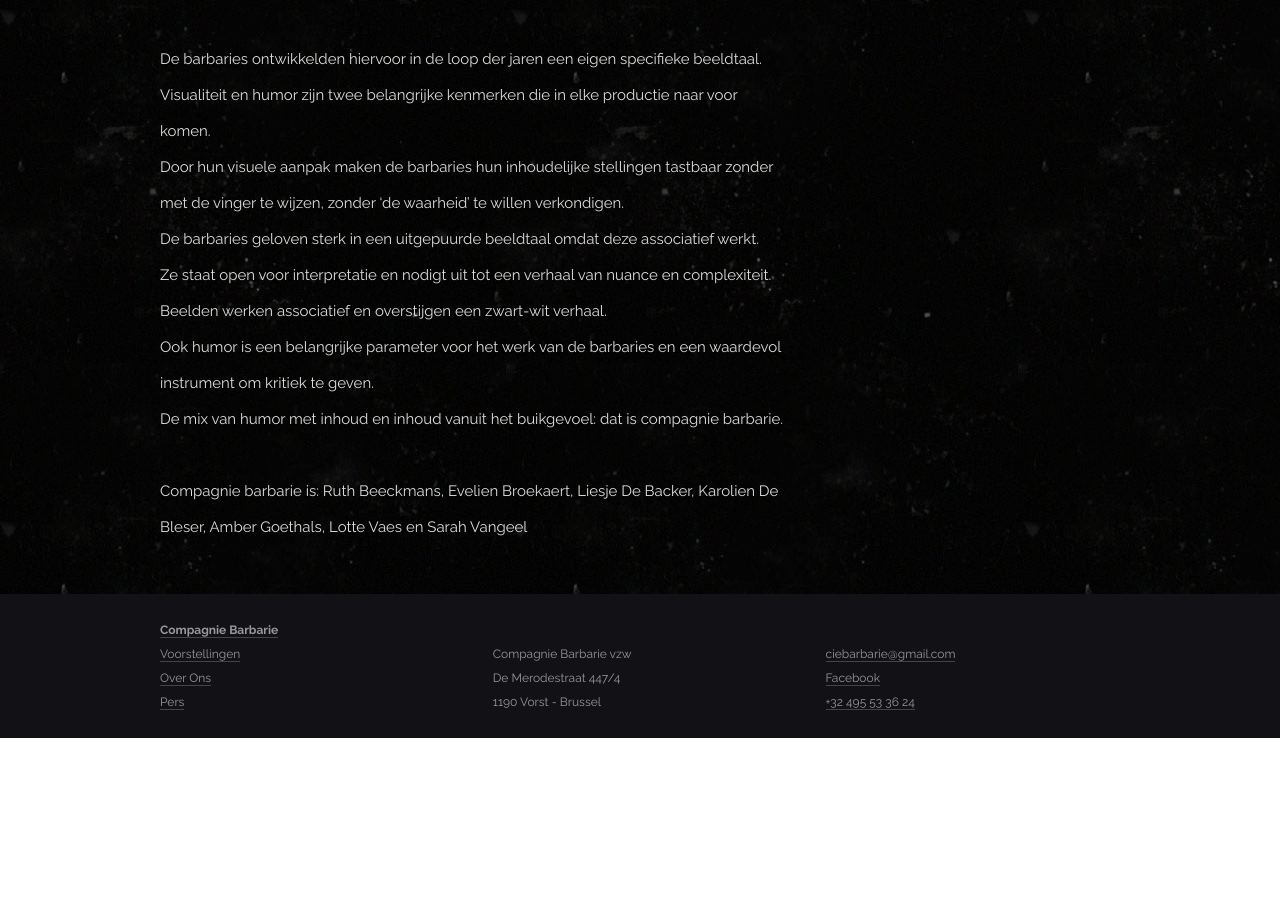
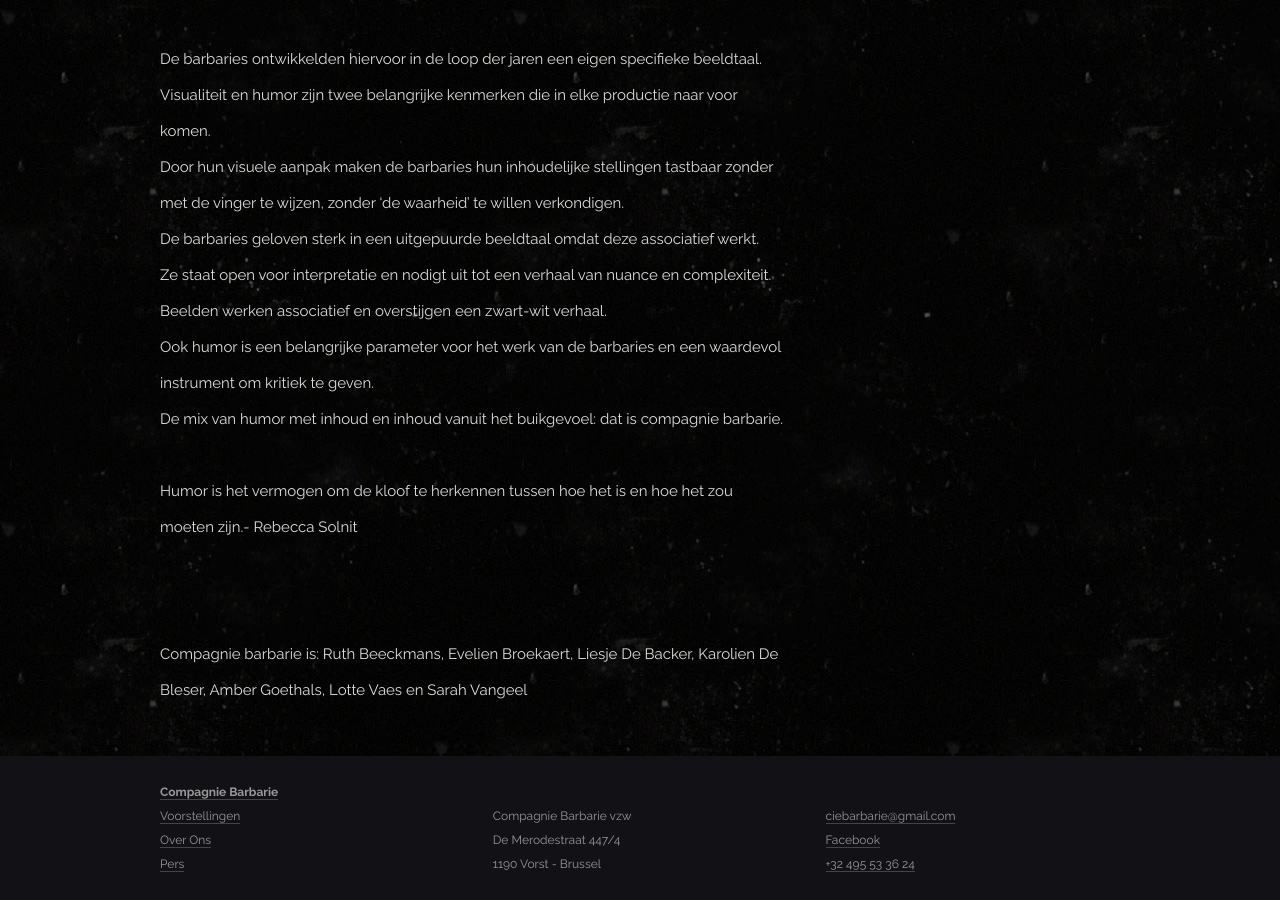
Before and after one commit to ciebarbarie/ciebarbarie, a Jekyll site: the page built from over-ons.md, in a window 1280 px wide and 900 px high, scrolled down 1674 px. Built offline with Jekyll 4.4.1, drawn with Linux system fonts in a browser that asks for light colours; nearby versions of some CDN libraries; some web fonts are replaced; library files that are not in the unit come from our copies; before the commit the page ends 2412 px from its top, so only the background shows below that.

Commit message:
Update over-ons.md

```diff
--- a/over-ons.md
+++ b/over-ons.md
@@ -50,4 +50,8 @@ Beelden werken associatief en overstijgen een zwart-wit verhaal.<br>
 Ook humor is een belangrijke parameter voor het werk van de barbaries en een waardevol instrument om kritiek te geven.<br>
 De mix van humor met inhoud en inhoud vanuit het buikgevoel: dat is compagnie barbarie.<br>
 <br>
+Humor is het vermogen om de kloof te herkennen tussen hoe het is en hoe het zou moeten zijn.- Rebecca Solnit<br>
+
+<br>
+<br>
 Compagnie barbarie is: Ruth Beeckmans, Evelien Broekaert, Liesje De Backer, Karolien De Bleser, Amber Goethals, Lotte Vaes en Sarah Vangeel
```
